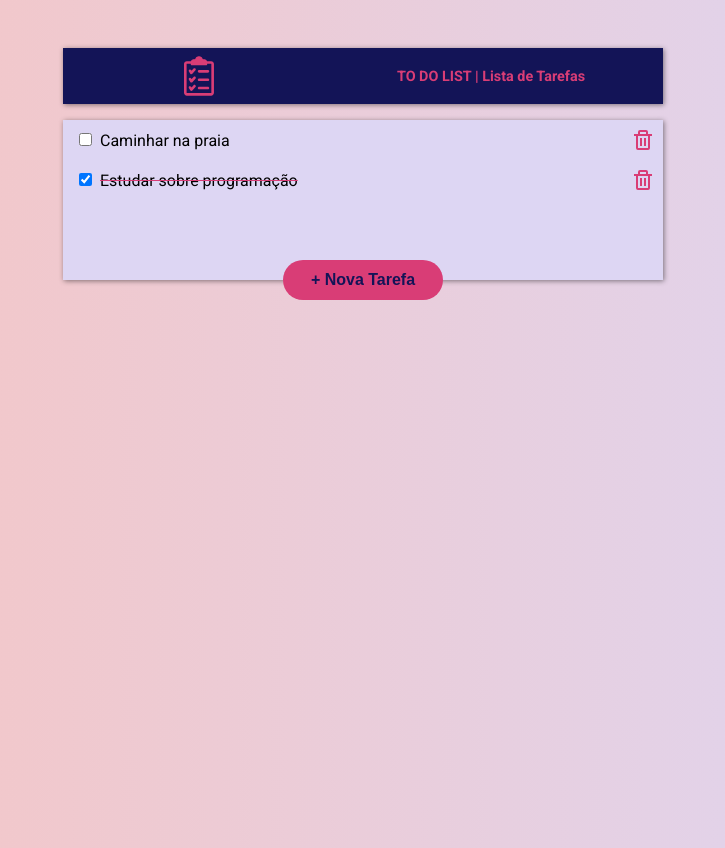
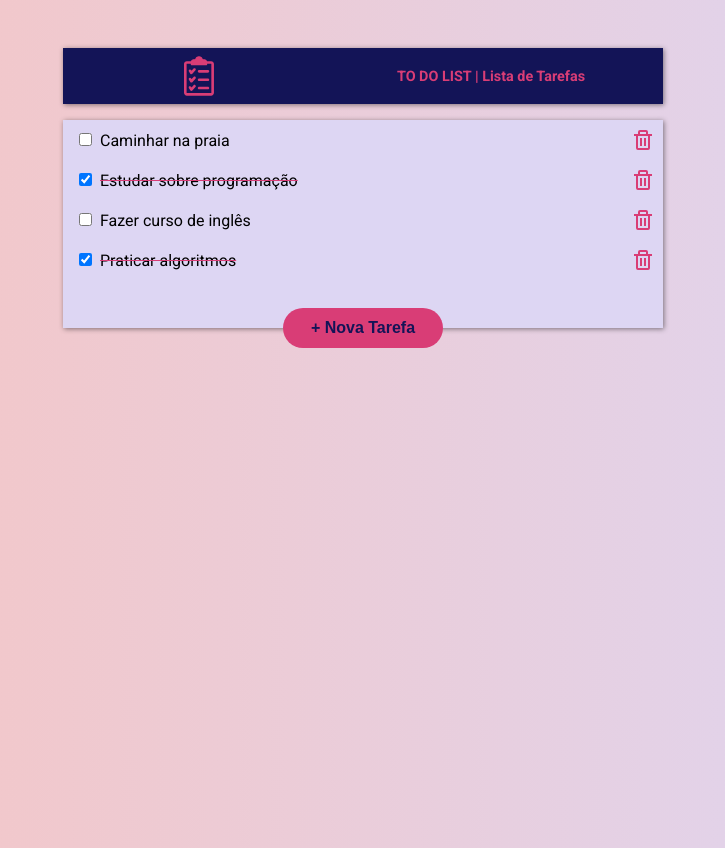
Before and after one commit to Arydiane/to-do-list, a React (Create React App) app: page / in a window 1280 px wide. Shown: the whole page, without its empty margins (277-1002 px from the left). Built offline with nearby package versions, Linux system fonts and the light colour scheme.

Commit message:
atualiza estilo do componente List

```diff
--- a/src/components/List/List.module.css
+++ b/src/components/List/List.module.css
@@ -10,6 +10,7 @@
 .list {
     list-style: none;
     text-align: left;
+    padding-bottom: 3rem;
 }
 
 .list__item {
--- a/src/components/List/index.jsx
+++ b/src/components/List/index.jsx
@@ -16,6 +16,16 @@ function List() {
             id: 2,
             description: "Estudar sobre programação",
             isChecked: true
+        },
+        {
+            id: 3,
+            description: "Fazer curso de inglês",
+            isChecked: false
+        },
+        {
+            id: 4,
+            description: "Praticar algoritmos",
+            isChecked: true
         }
     ]
 
@@ -31,9 +41,9 @@ function List() {
     }
 
     const deleteTask = (id) => {
-        setTasksList(tasksList.filter(task => {
+        setTasksList([...tasksList.filter(task => {
             return task.id !== id
-        }))
+        })])
     }
 
 
```
